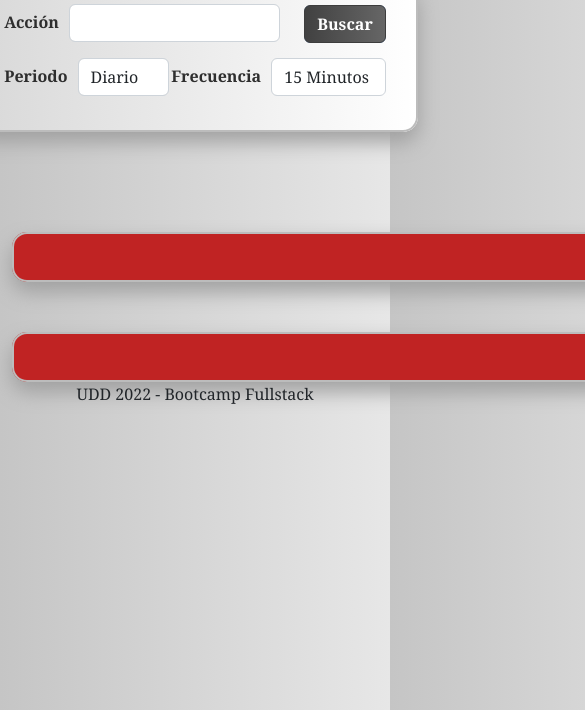
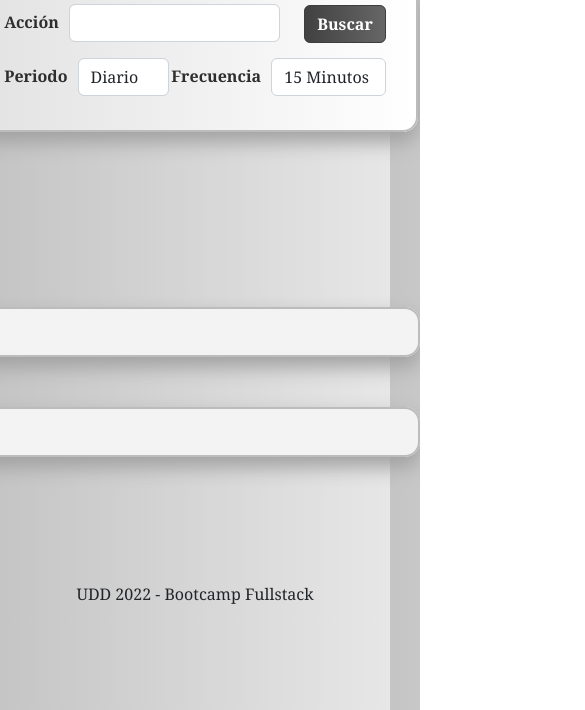
Before and after one commit to guitarAlgorithman/proyecto_3_dashboard, a website: page index.html in a window 390 px wide. Shown: the part 134-844 px from the top of the page, 585 px wide, since content can reach past the window. Drawn offline with nearby package versions, Linux system fonts and the light colour scheme.

Commit message:
Cambio Responsive

```diff
--- a/index.css
+++ b/index.css
@@ -27,22 +27,23 @@ h1{
 .contenedorAPI{
         display: flex;
         flex-direction: row;
-        padding-top: 100px;
+        padding-top: 50px;
         gap: 50px;
         justify-content: center;
+        height: 450px;
 }
 
 #graficoAccionesProyectado, #graficoAcciones{
     width: 800px;
     padding: 25px;
-    background-image: linear-gradient(to left, #ffffff, #ebebeb);
+    background: #f3f3f3;
     border-radius: 15px;
     box-shadow: 0 10px 20px #a0a0a0,
                 0 0 0 2px #bcbcbc inset;
 }
 
 .inputs{
-    background-image: linear-gradient(to left, #ffffff, #d8d8d8);
+    background-image: linear-gradient(to left, #ffffff, #e2e2e2);
     border-radius: 15px;
     box-shadow: 0 10px 20px #a0a0a0,
                 0 0 0 2px #bcbcbc inset;
@@ -97,18 +98,26 @@ h1{
 }
 
 @media screen and (max-width: 1200px){
-    #graficoAccionesProyectado, #graficoAcciones{
-        background: rgb(192, 35, 35);
-    }
     .contenedorAPI{
         display: flex;
         flex-direction: column;
+        align-items: center;
     }
 }
 
 @media screen and (max-width: 990px){
+    #graficoAccionesProyectado, #graficoAcciones{
+        width: 730px;
+    }
 
 }
 @media screen and (max-width: 770px){
+    #graficoAccionesProyectado, #graficoAcciones{
+
+        width: 450px;
+    }
+    .inputs{
+        width: 450px;
+    }
 
 }
```
